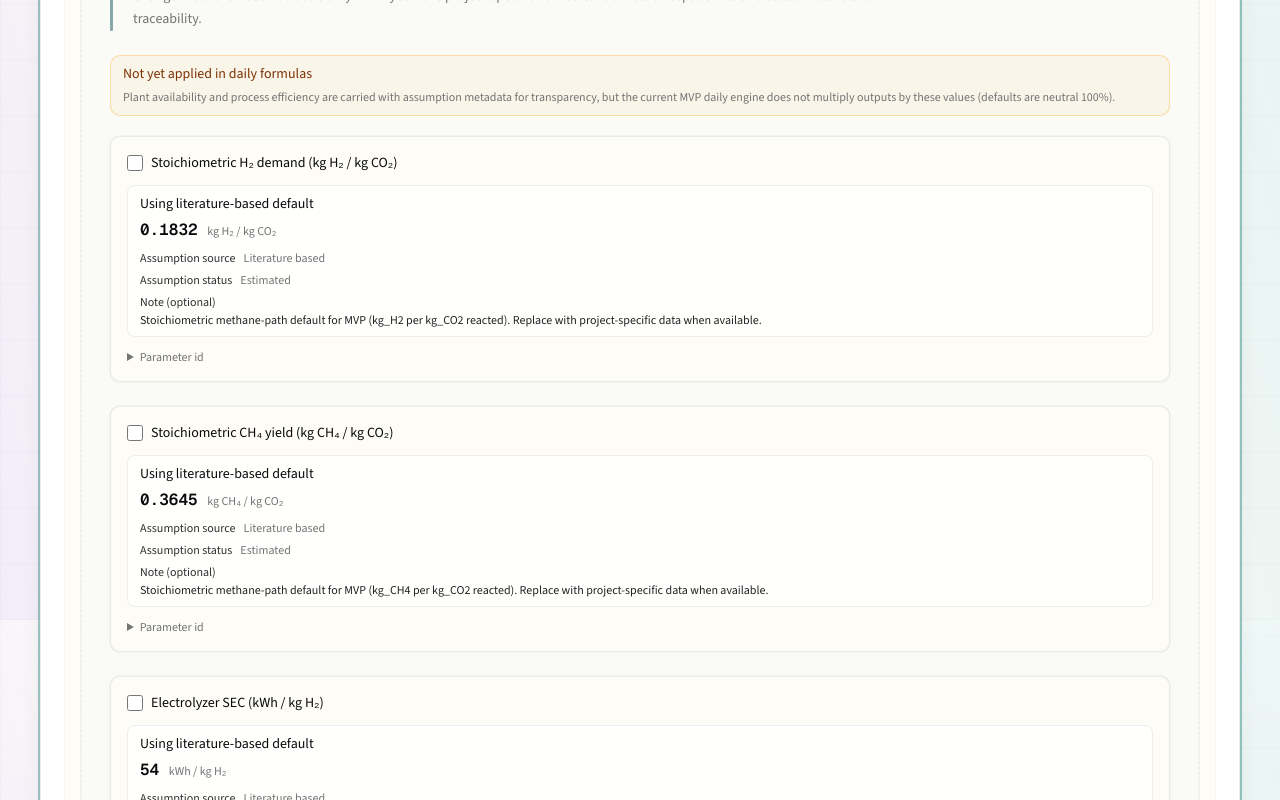
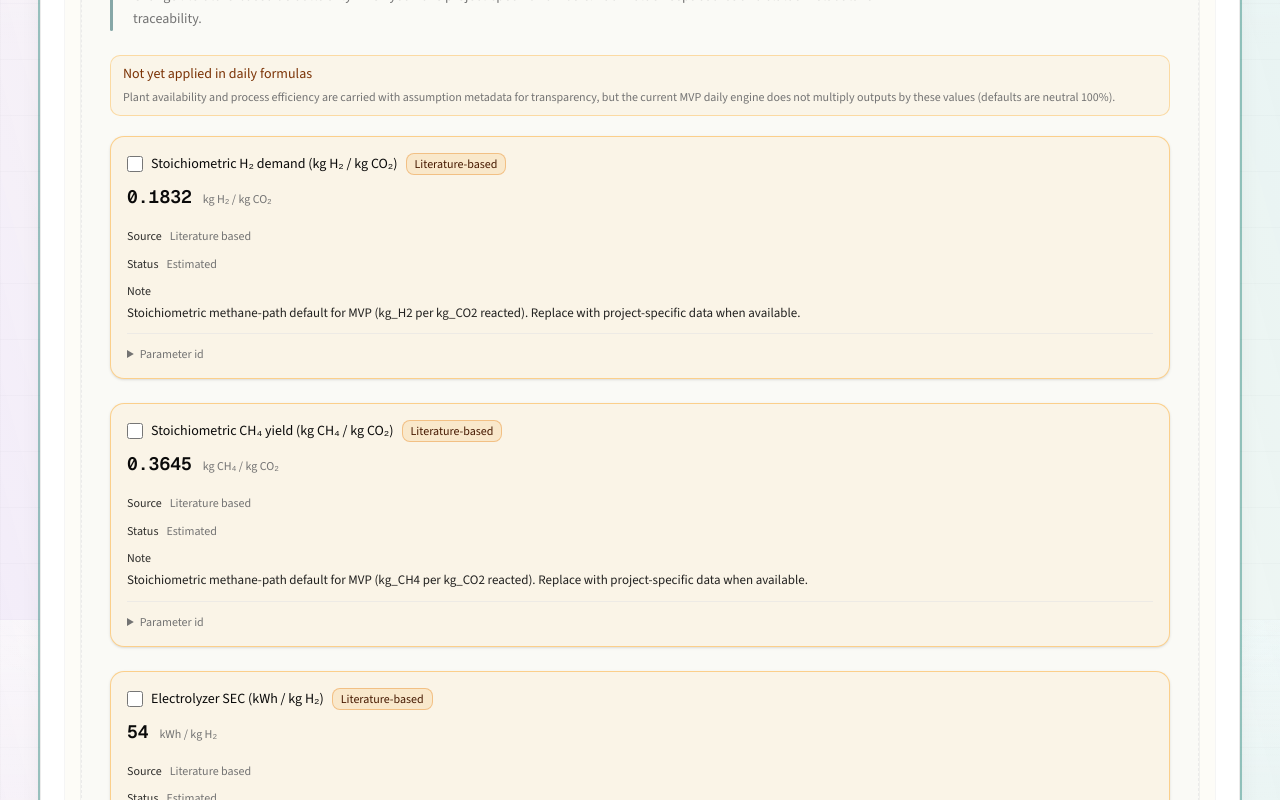
Before and after one commit to patubaxx/hiiliketju-lab, a Next.js app: page / in a window 1280 px wide. Shown: the part 2580-3380 px from the top of the page. Built offline with nearby package versions, Linux system fonts and the light colour scheme.

Commit message:
Post WP17 fixes to advanced assumptions UI and economics default values

```diff
--- a/src/features/scenario/input-ui/form-state.ts
+++ b/src/features/scenario/input-ui/form-state.ts
@@ -158,8 +158,8 @@ export function createInitialFormState(): ScenarioFormState {
     co2: { mode: "flat_annual" },
     electricity: { mode: "constant", priceEurPerMwh: "80", priceDisplayUnit: "eur_per_mwh" },
     economics: {
-      methanePriceEurPerTch4: "120",
-      hydrogenPriceEurPerKg: "6",
+      methanePriceEurPerTch4: "1200",
+      hydrogenPriceEurPerKg: "4",
       otherOpexEurPerYear: "0",
       includeCapex: false,
       electrolyzerCapexEur: "",
--- a/src/features/scenario/input-ui/scenario-input-app.tsx
+++ b/src/features/scenario/input-ui/scenario-input-app.tsx
@@ -915,7 +915,11 @@ export function ScenarioInputApp() {
             return (
               <div
                 key={key}
-                className="space-y-3 rounded-lg border border-border/75 bg-surface-inset p-4 shadow-[inset_0_1px_0_rgba(255,255,255,0.45)] ring-1 ring-black/[0.03] dark:shadow-none dark:ring-white/[0.04]"
+                className={`rounded-xl border px-4 py-4 shadow-sm ${
+                  !row.override && activeMeta.assumptionSource === "literature_based"
+                    ? "border-amber-500/40 bg-amber-500/[0.06]"
+                    : "border-border bg-muted/30"
+                }`}
               >
                 <div className="flex flex-wrap items-center gap-2">
                   <input
@@ -946,40 +950,42 @@ export function ScenarioInputApp() {
                     }
                   />
                   <FieldLabel htmlFor={`ov-${key}`}>{t(labelId)}</FieldLabel>
+                  {!row.override ? (
+                    <span className="rounded-md border border-amber-600/35 bg-amber-500/12 px-2 py-0.5 text-xs font-medium text-amber-950 dark:text-amber-100">
+                      {t("results.assumptions.literatureBadge")}
+                    </span>
+                  ) : (
+                    <span className="rounded-md border border-border/60 bg-muted px-2 py-0.5 text-xs font-medium text-foreground/70">
+                      {t("advanced.usingCustomValue")}
+                    </span>
+                  )}
                   {inactive ? (
                     <span className="text-[0.65rem] uppercase tracking-wide text-amber-700 dark:text-amber-300">
                       (MVP)
                     </span>
                   ) : null}
                 </div>
-                <div className="rounded-md border border-border/65 bg-card/80 px-3 py-2 text-sm">
-                  <p className="font-medium text-foreground">
-                    {row.override
-                      ? t("advanced.usingCustomValue")
-                      : t("advanced.usingLiteratureDefault")}
-                  </p>
-                  <p className="mt-1 font-mono text-base font-semibold tabular-nums text-foreground">
+                <p className="mt-2 font-mono text-lg font-semibold tabular-nums text-foreground">
                   {activeValueText}{" "}
                   <span className="font-sans text-xs font-medium text-muted-foreground">{t(unitId)}</span>
                 </p>
-                  <dl className="mt-2 space-y-1.5 text-xs text-muted-foreground">
-                    <div className="flex flex-wrap gap-x-2">
-                      <dt className="font-medium text-foreground/85">{t("advanced.assumptionSource")}</dt>
+                <dl className="mt-4 space-y-2 text-xs leading-relaxed text-muted-foreground">
+                  <div className="flex flex-wrap gap-x-2 gap-y-0.5">
+                    <dt className="shrink-0 font-medium text-foreground/85">{t("results.assumptions.source")}</dt>
                     <dd>{t(`assumptionSource.${activeMeta.assumptionSource}`)}</dd>
                   </div>
-                    <div className="flex flex-wrap gap-x-2">
-                      <dt className="font-medium text-foreground/85">{t("advanced.assumptionStatus")}</dt>
+                  <div className="flex flex-wrap gap-x-2 gap-y-0.5">
+                    <dt className="shrink-0 font-medium text-foreground/85">{t("results.assumptions.status")}</dt>
                     <dd>{t(`assumptionStatus.${activeMeta.assumptionStatus}`)}</dd>
                   </div>
                   {activeMeta.assumptionNote ? (
                     <div>
-                        <dt className="font-medium text-foreground/85">{t("advanced.assumptionNote")}</dt>
-                        <dd className="mt-0.5 text-foreground/90">{activeMeta.assumptionNote}</dd>
+                      <dt className="font-medium text-foreground/85">{t("results.assumptions.note")}</dt>
+                      <dd className="mt-0.5 text-[0.8125rem] leading-snug text-foreground/90">{activeMeta.assumptionNote}</dd>
                     </div>
                   ) : null}
                 </dl>
-                </div>
-                <details className="text-xs">
+                <details className="mt-3 border-t border-border/60 pt-3 text-xs">
                   <summary className="cursor-pointer text-muted-foreground hover:text-foreground">
                     {t("advanced.internalKey")}
                   </summary>
@@ -988,7 +994,7 @@ export function ScenarioInputApp() {
                   </p>
                 </details>
                 {row.override ? (
-                  <div className="grid gap-3 sm:grid-cols-2">
+                  <div className="mt-4 grid gap-3 border-t border-border/60 pt-4 sm:grid-cols-2">
                     <div className="sm:col-span-2">
                       <FieldLabel htmlFor={`val-${key}`}>{t("advanced.value")}</FieldLabel>
                       <input
```
Also changed, not shown: 2 other files (tests, documents, lock files or other folders). Lines whose indentation alone changed are shown as unchanged.
